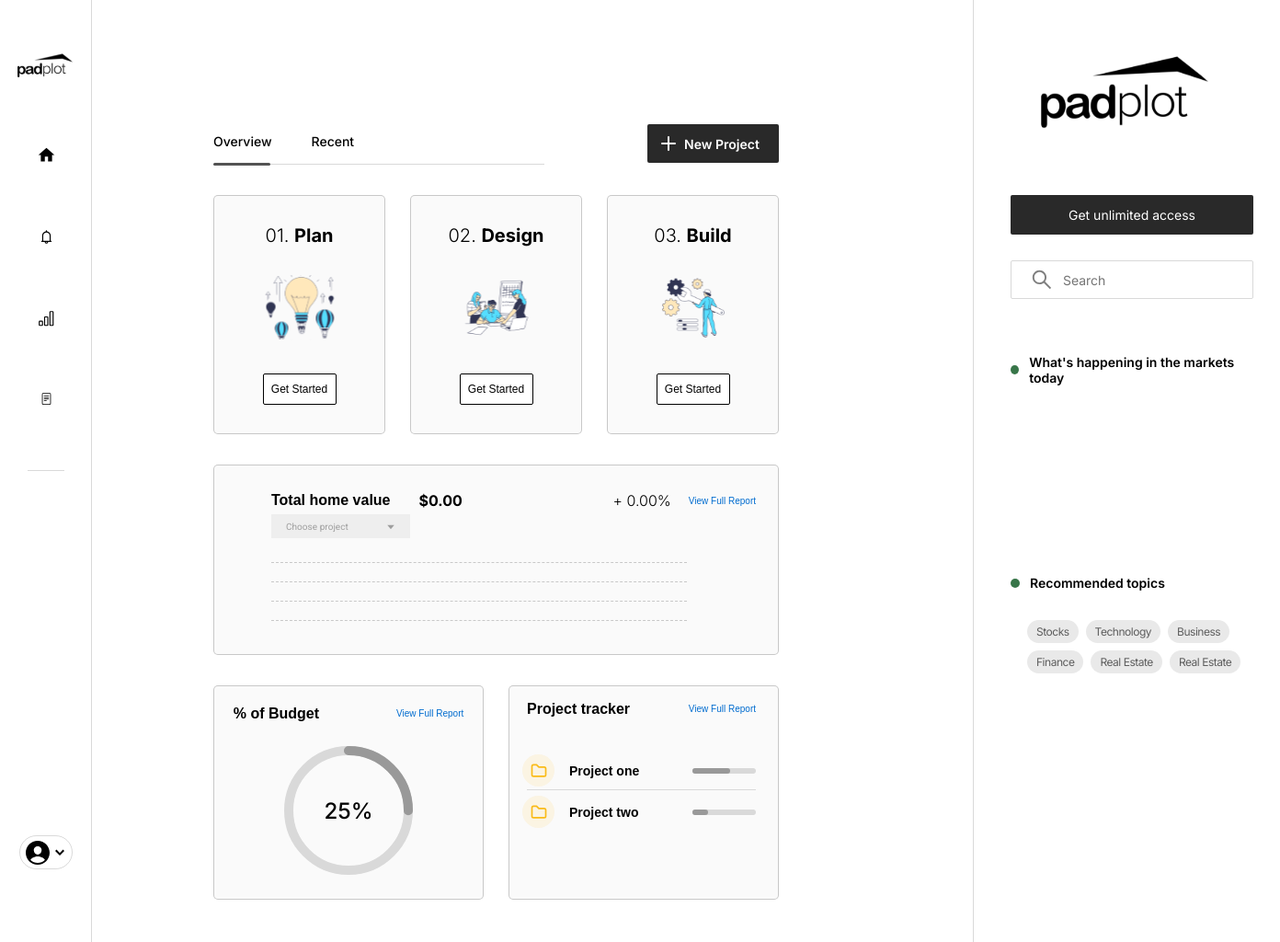
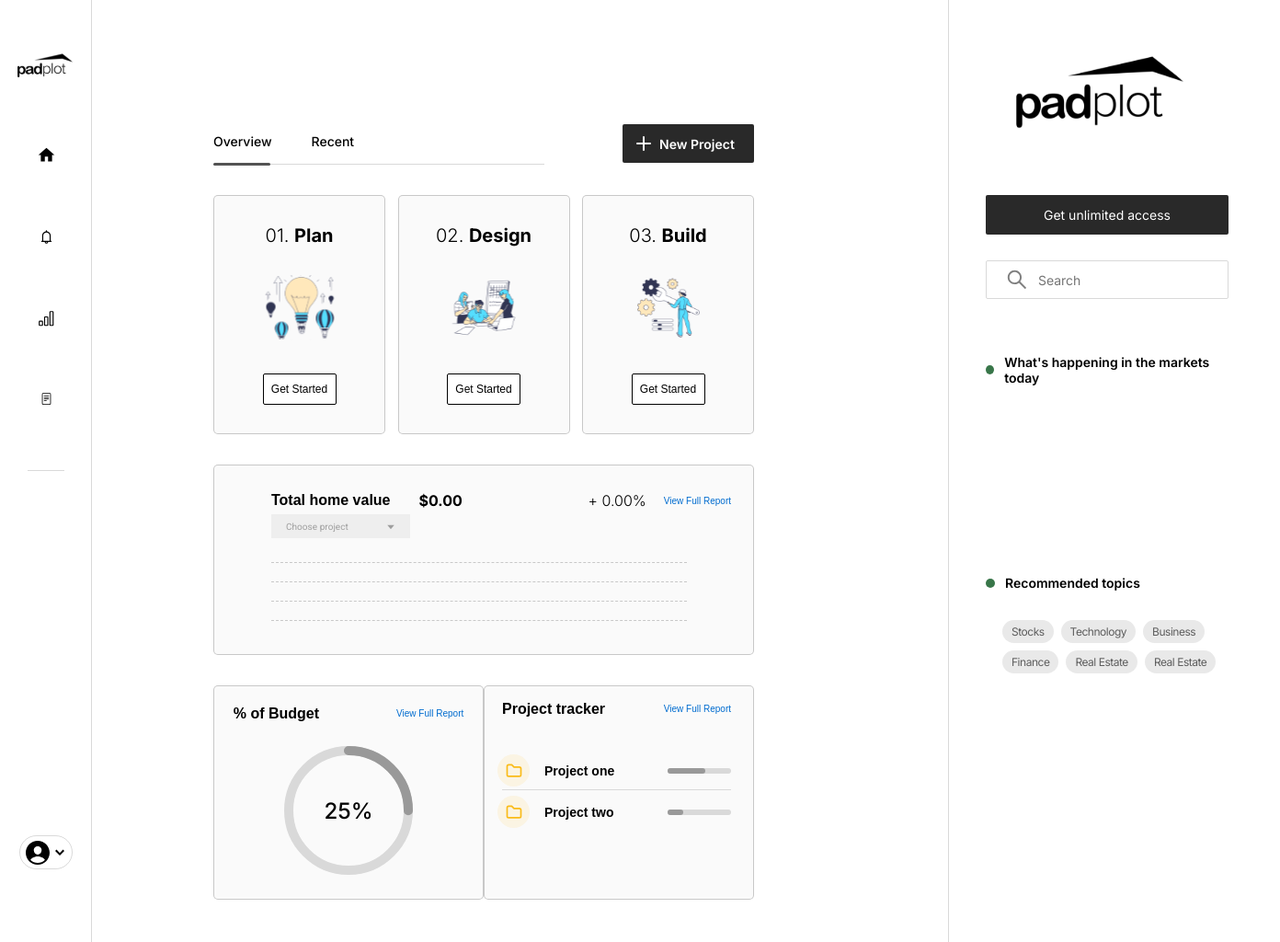
Before and after one commit to tkg808/padplot, a React (Create React App) app: page /home in a window 1280 px wide. Shown: the whole page at 92% size, 1392 px wide, since content can reach past the window. Built offline with nearby package versions, Linux system fonts and the light colour scheme.

Commit message:
Fix container sizing

```diff
--- a/src/components/homePage/HomePage.css
+++ b/src/components/homePage/HomePage.css
@@ -1,5 +1,6 @@
 div.home-page-container
 {
+  width: 100%;
   display: flex;
   flex-direction: column;
 }
--- a/src/components/homePage/homeOverview/HomeOverview.css
+++ b/src/components/homePage/homeOverview/HomeOverview.css
@@ -7,6 +7,7 @@ div.home-overview-container
 
 div.home-overview-cards-container
 {
+  width: 100%;
   margin-bottom: 33px;
   display: flex;
   justify-content: space-between;
@@ -14,7 +15,7 @@ div.home-overview-cards-container
 
 div.home-overview-report-container
 {
-  width: 615px;
+  width: 100%;
   height: 207px;
   padding: 27px 24px 0 62px;
   margin-bottom: 33px;
@@ -111,6 +112,7 @@ div.home-overview-report-info
 
 div.home-overview-bottom-container
 {
+  width: 100%;
   display: flex;
   justify-content: space-between;
 }
```
